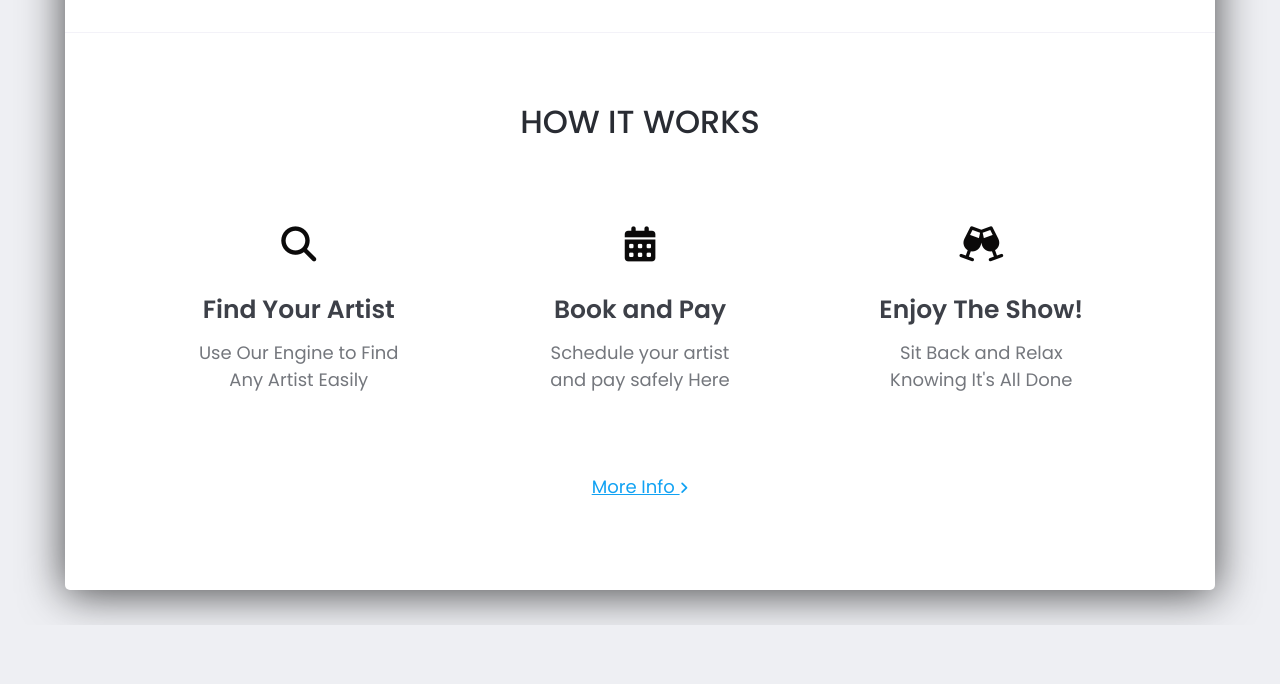
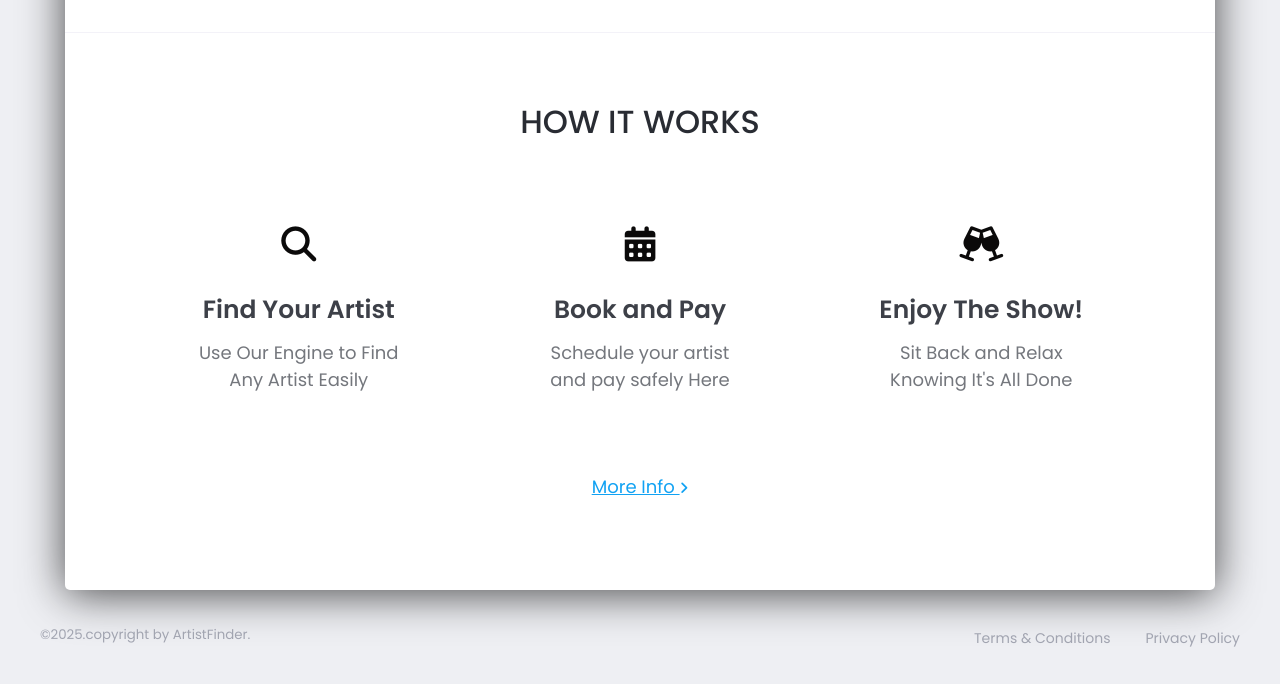
Before and after one commit to hxofficial/ArtistFinder, a plain HTML site: page index.html in a window 1280 px wide. Shown: the part 856-1540 px from the top of the page. Before the commit the page ends 1481 px from the top, so only its background shows below. Drawn offline with Linux system fonts and the light colour scheme.

Commit message:
footer done

```diff
--- a/index.html
+++ b/index.html
@@ -93,6 +93,14 @@
 </section>
 
     </main>
-    <footer></footer>
+    <footer class="footer">
+        <small class="copyright">&copy;2025.copyright by ArtistFinder.</small>
+        <ul class="legal-list"><li class="legal-item">
+                <a href="#" class="legal-link">Terms & Conditions</a>
+        </li>
+        <li class="legal-item">
+                <a href="#" class="legal-link">Privacy Policy</a>
+        </li></ul>
+    </footer>
   </body>
 </html>
--- a/styles.css
+++ b/styles.css
@@ -336,3 +336,29 @@ body {
 .more:hover .more-icon {
   transform: translateX(3px);
 }
+
+.footer {
+  display: flex;
+  justify-content: space-between;
+  max-width: 1200px;
+  margin: 0 auto;
+  color: #a1a4b0;
+  padding: 0 25;
+  padding-bottom: 50px;
+}
+
+.copyright {
+}
+
+.legal-list {
+  display: flex;
+  column-gap: 35px;
+}
+
+.legal-item {
+}
+
+.legal-link {
+  font-size: 14px;
+  text-transform: capitalize;
+}
```
